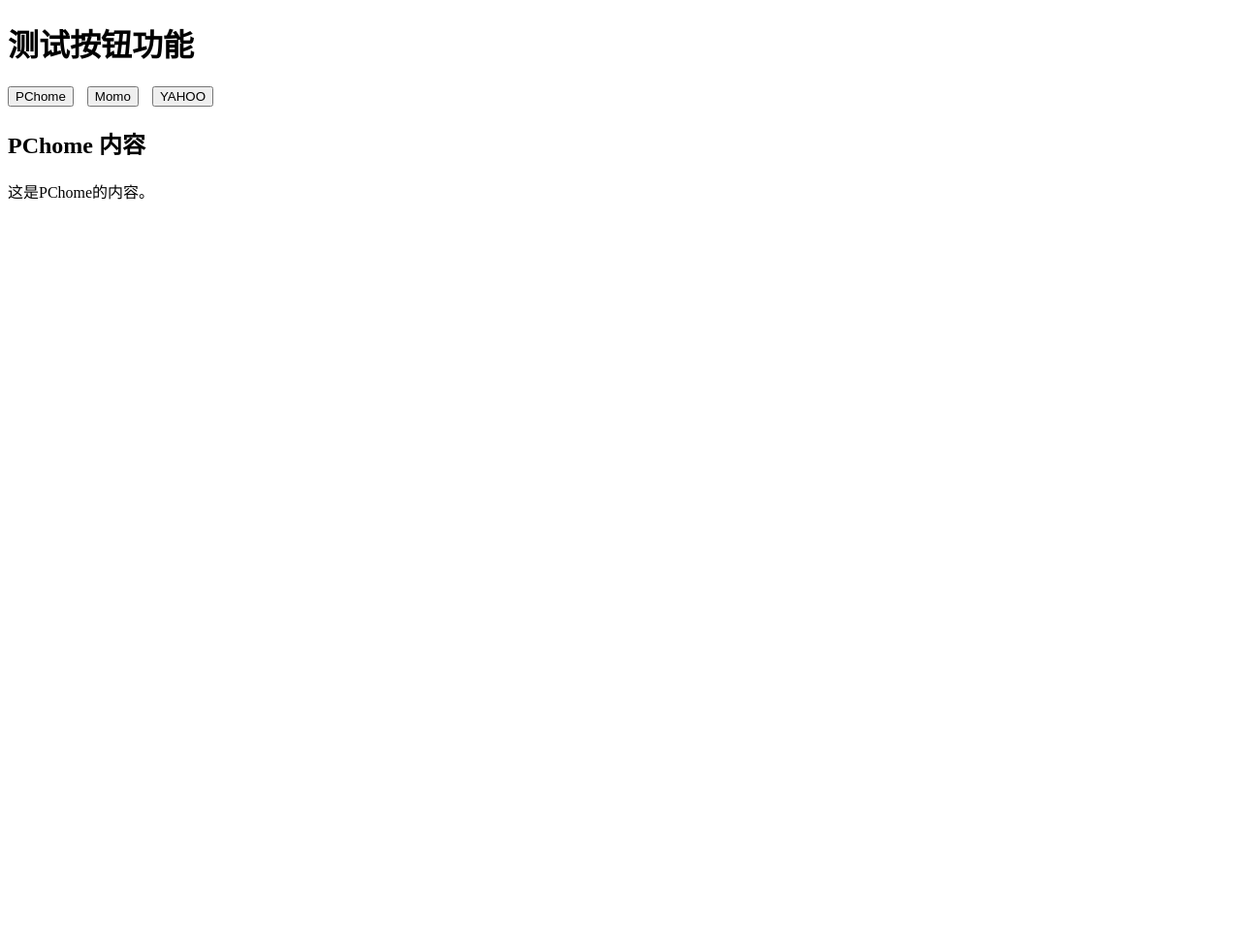
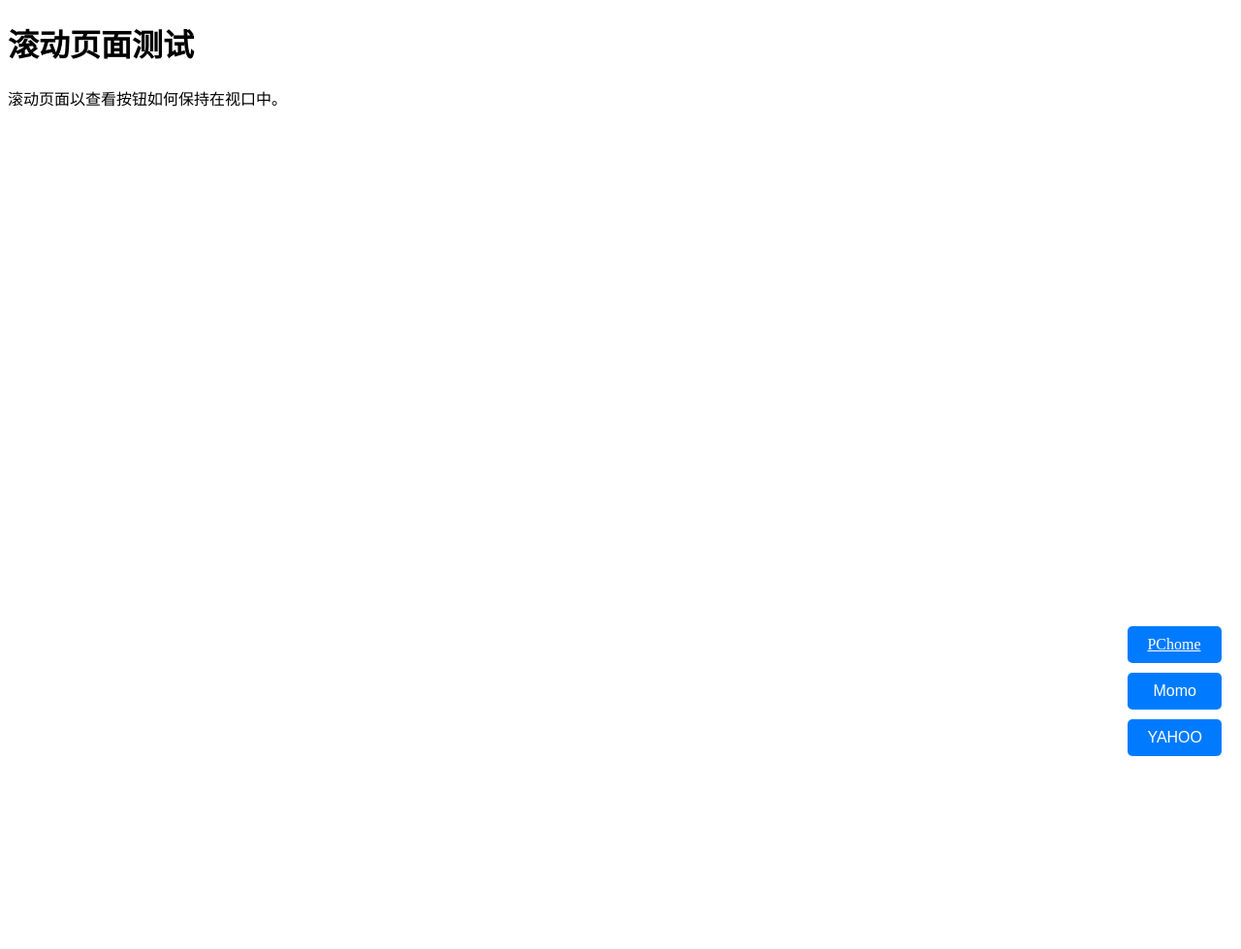
Before and after one commit to nuit991/Django_HW, a Django app: template myapp/templates/test_buttons.html in a window 1280 px wide. Shown: the top 979 px of the page at 97% size. Before the commit the page ends 206 px from the top, so only its background shows below. Run offline with Django 3.2, Linux system fonts and the light colour scheme; the template is opened without the code that fills it, so the values that code supplies are empty.

Commit message:
Add files via upload

```diff
--- a/myapp/templates/test_buttons.html
+++ b/myapp/templates/test_buttons.html
@@ -3,54 +3,40 @@
 <head>
     <meta charset="UTF-8">
     <meta name="viewport" content="width=device-width, initial-scale=1.0">
-    <title>按钮测试</title>
+    <title>固定按钮示例</title>
     <style>
-        .page {
-            display: none;
+        /* 样式用于固定按钮 */
+        .fixed-buttons {
+            position: fixed; /* 固定在视口中 */
+            bottom: 20px; /* 距离视口底部 20px */
+            right: 20px; /* 距离视口右侧 20px */
+            display: flex; /* 使用 flexbox 进行布局 */
+            flex-direction: column; /* 垂直排列按钮 */
+            gap: 10px; /* 按钮之间的间距 */
         }
-        .page.active {
-            display: block;
-        }
-        .buttons {
-            margin-top: 20px;
-        }
-        .buttons button {
-            margin-right: 10px;
+
+        .fixed-button {
+            padding: 10px 20px; /* 内边距 */
+            background-color: #007BFF; /* 背景颜色 */
+            color: white; /* 文字颜色 */
+            border: none; /* 去掉边框 */
+            border-radius: 5px; /* 圆角 */
+            cursor: pointer; /* 鼠标悬停时显示手形光标 */
+            font-size: 16px; /* 字体大小 */
         }
     </style>
 </head>
 <body>
-    <h1>测试按钮功能</h1>
+    <h1>滚动页面测试</h1>
+    <p>滚动页面以查看按钮如何保持在视口中。</p>
+    <!-- 添加一些内容以使页面有滚动条 -->
+    <div style="height: 2000px;"></div>
 
-    <div class="buttons">
-        <button onclick="showPage(1)">PChome</button>
-        <button onclick="showPage(2)">Momo</button>
-        <button onclick="showPage(3)">YAHOO</button>
+    <!-- 固定按钮容器 -->
+    <div class="fixed-buttons">
+        <a href="https://24h.pchome.com.tw/" target="_blank" class="fixed-button">PChome</a>
+        <button class="fixed-button" onclick="alert('Momo 按钮被点击了!')">Momo</button>
+        <button class="fixed-button" onclick="alert('YAHOO 按钮被点击了!')">YAHOO</button>
     </div>
-
-    <div id="page1" class="page active">
-        <h2>PChome 内容</h2>
-        <p>这是PChome的内容。</p>
-    </div>
-
-    <div id="page2" class="page">
-        <h2>Momo 内容</h2>
-        <p>这是Momo的内容。</p>
-    </div>
-
-    <div id="page3" class="page">
-        <h2>YAHOO 内容</h2>
-        <p>这是YAHOO的内容。</p>
-    </div>
-
-    <script>
-        function showPage(pageNumber) {
-            var pages = document.querySelectorAll('.page');
-            pages.forEach(function(page) {
-                page.classList.remove('active');
-            });
-            document.getElementById('page' + pageNumber).classList.add('active');
-        }
-    </script>
 </body>
 </html>
```
Also changed, not shown: myapp/templates/pagination_result.html (+26 -0 lines).
